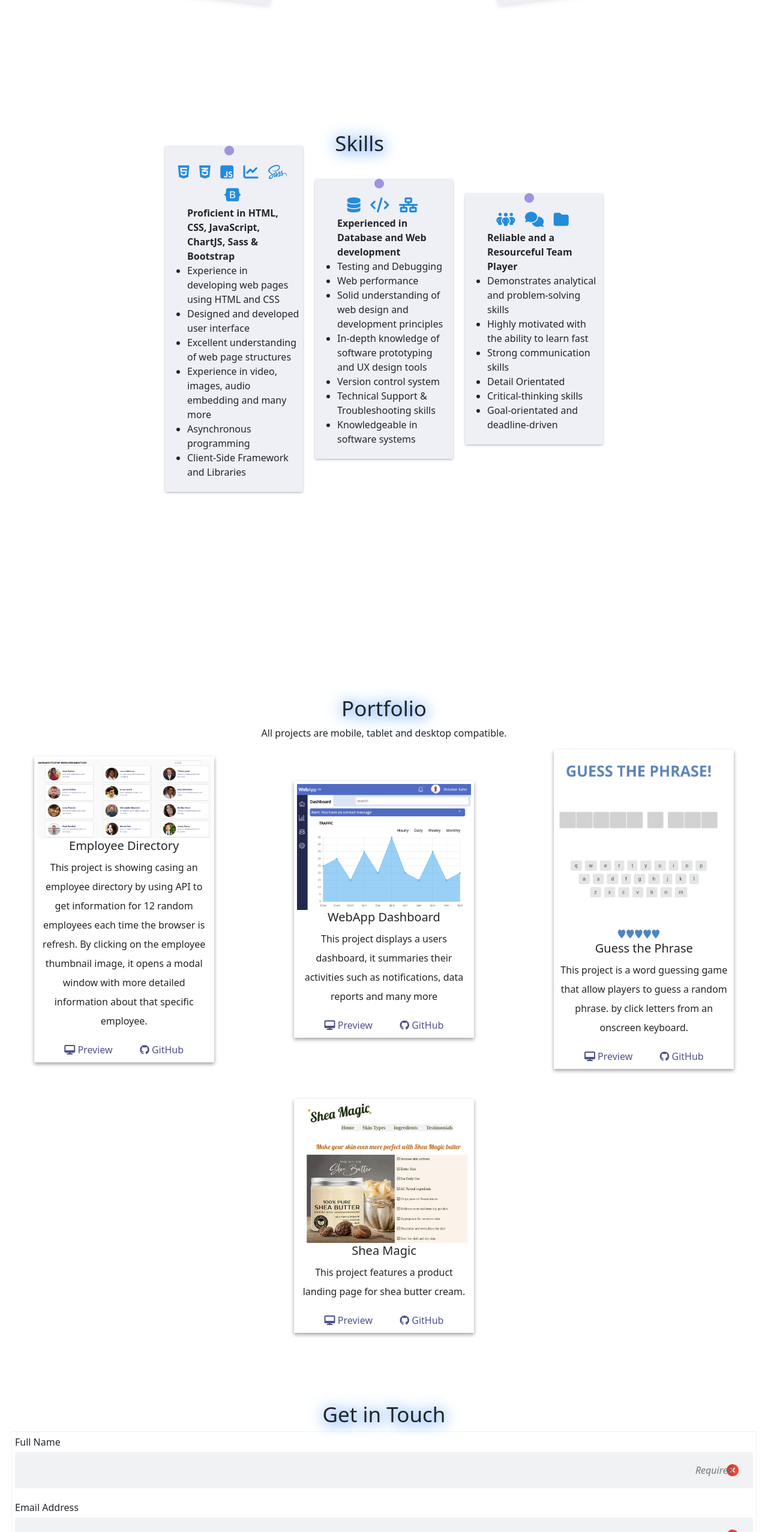
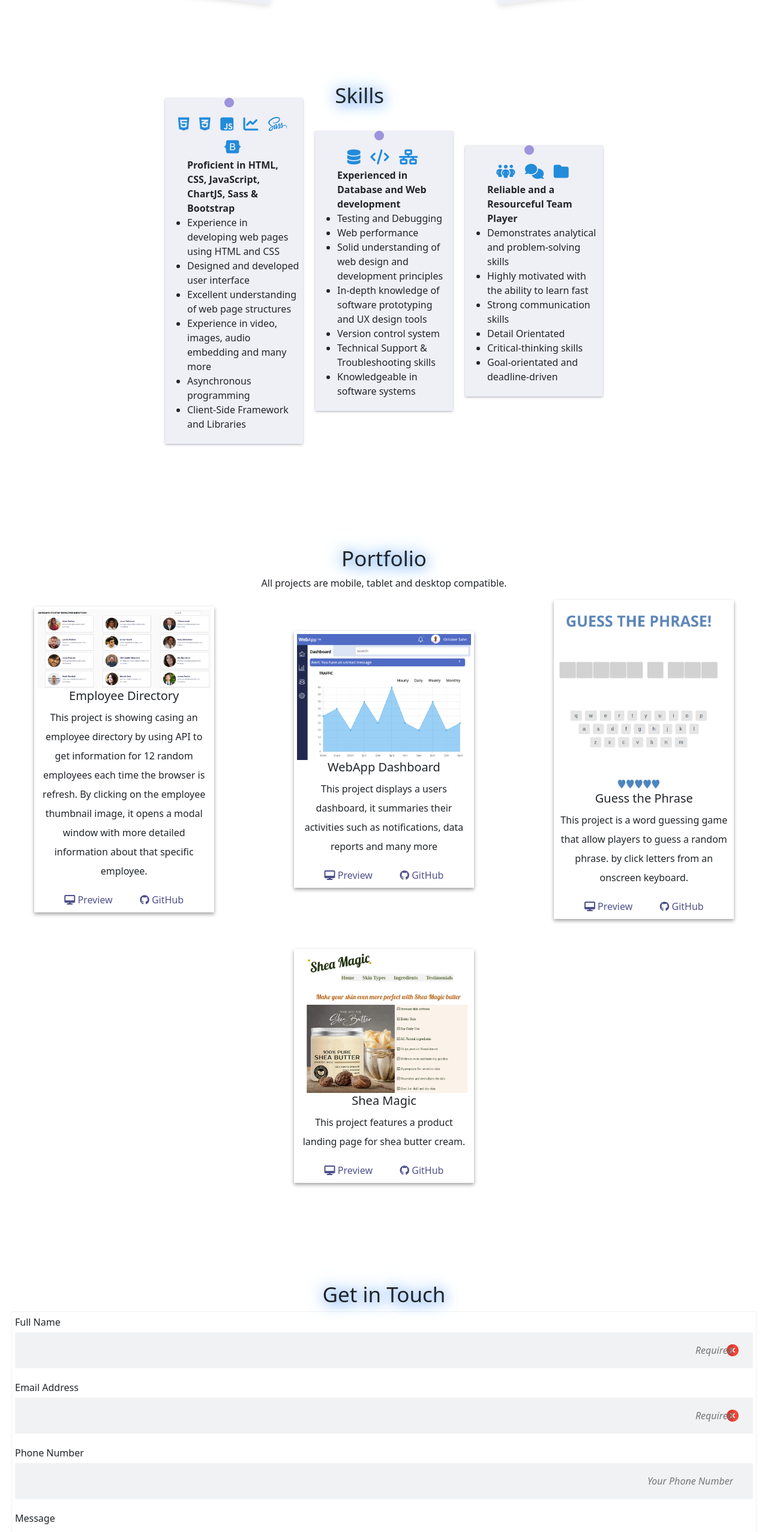
Before and after one commit to KemmyS/octuber-sahn, a website: page index.html in a window 1280 px wide. Shown: the part 3206-5760 px from the top of the page at 60% size. Drawn offline with nearby package versions, Linux system fonts and the light colour scheme.

Commit message:
768 media update

```diff
--- a/sass/base/_general.scss
+++ b/sass/base/_general.scss
@@ -65,6 +65,6 @@ background-color: $secondary-color-light;
 
 @media(min-width:768px) {
   .footer{
-    transform: translateY(1000px);
+    transform: translateY(900px);
   }
 }
--- a/sass/components/_education.scss
+++ b/sass/components/_education.scss
@@ -116,7 +116,7 @@ line-height: 2;
 
      .skills{
       flex-direction: row;
-      transform: translateY(380px);
+      transform: translateY(300px);
       position: relative;
      }
 .skills-heading{
--- a/sass/components/_form.scss
+++ b/sass/components/_form.scss
@@ -102,6 +102,6 @@ textarea {
 
 @media(min-width:768px) {
     .contact{
-        transform: translateY(1000px);
+        transform: translateY(800px);
     }
 }
--- a/sass/components/_portfolio.scss
+++ b/sass/components/_portfolio.scss
@@ -46,7 +46,7 @@ box-shadow: rgba(0, 0, 0, 0.16) 0px 3px 6px, rgba(0, 0, 0, 0.23) 0px 3px 6px;
 
 @media(min-width:768px){
     .portfolio{
-        transform: translateY(900px);
+        transform: translateY(650px);
     }
 
     .portfolio-container{
```
Also changed, not shown: css/style.css.
